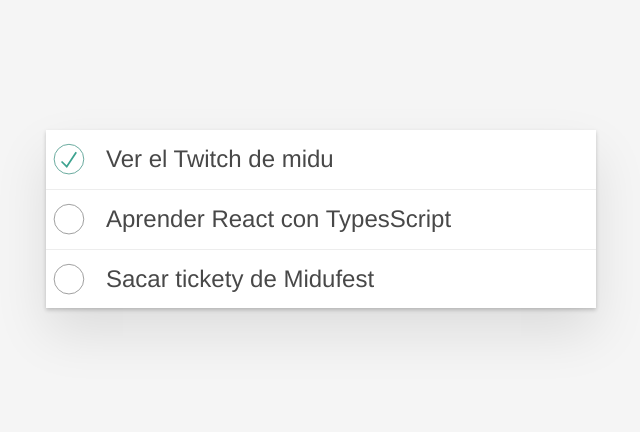
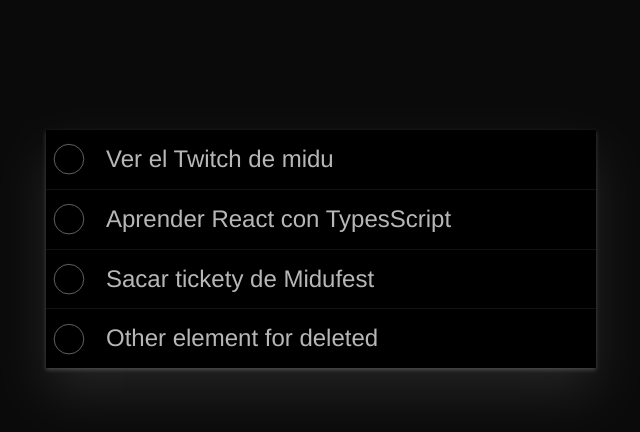
Before and after one commit to ravila64/28-todo-app-ts, a React (Vite) app: page / in a window 1280 px wide. Shown: the top 432 px of the page, without its empty margins (319-959 px from the left). Built offline with nearby package versions, Linux system fonts and the light colour scheme.

Commit message:
hasta borrar un Todo + uso Pick, en types

```diff
--- a/src/App.tsx
+++ b/src/App.tsx
@@ -1,32 +1,53 @@
 import { useState } from "react"
 import { Todos } from "./components/Todos.tsx"
+import { type TodoId, Todo as TodoType } from "./types"
 
-const mockTodos=[
+const mockTodos = [
   {
-    id:'1',
-    title:'Ver el Twitch de midu',
-    completed: true
-  },
-  {
-    id:'2',
-    title:'Aprender React con TypesScript',
+    id: '1',
+    title: 'Ver el Twitch de midu',
     completed: false
   },
   {
-    id:'3',
-    title:'Sacar tickety de Midufest',
+    id: '2',
+    title: 'Aprender React con TypesScript',
+    completed: false
+  },
+  {
+    id: '3',
+    title: 'Sacar tickety de Midufest',
+    completed: false
+  },
+  {
+    id: '4',
+    title: 'Other element for deleted',
     completed: false
   }
 ]
 
 // usar el termino React.FC next 2 puntos, en vez de JSX.Element
 // Queda: const App:React.FC=()=> {}
-const App = ():JSX.Element => {
-  const [todos] = useState(mockTodos)
+const App = (): JSX.Element => {
+  const [todos, setTodos] = useState(mockTodos)
+
+  // id:string, cambie, {id}=objeto nombrado
+  const handleRemove = ({ id }: TodoId): void => {
+    const newTodos = todos.filter(todo => todo.id !== id)
+    setTodos(newTodos)
+  }
+
+  // Se prodria {}
+  const handleCompleted = (
+    { id, completed }: Pick<TodoType, 'id' | 'completed'>
+  ): void => {
+
+  }
 
   return (
     <div className="todoapp">
-      <Todos todos={todos} />
+      <Todos
+        onRemoveTodo={handleRemove}
+        todos={todos} />
     </div>
   )
 }
--- a/src/components/Todo.tsx
+++ b/src/components/Todo.tsx
@@ -1,7 +1,14 @@
-import { type Todo as TodoTYpe } from "../types"
-type Props = TodoTYpe
+import { type Todo as TodoType } from "../types"
+import { type TodoId } from "../types"
 
-export const Todo:React.FC<Props> = ({id, title,completed}) =>{
+//type Props = TodoTYpe
+
+interface Props extends TodoType {
+    //estab id:string
+    onRemoveTodo: (id:TodoId) => void
+}
+
+export const Todo:React.FC<Props> = ({id, title,completed, onRemoveTodo}) =>{
     return(
         <div className="view">
             <input
@@ -13,7 +20,9 @@
             <label>{title}</label>
             <button
                 className="destroy"
-                onClick={()=>{}}
+                onClick={()=>{
+                    onRemoveTodo({id})
+                }}
             />
         </div>
     )
--- a/src/components/Todos.tsx
+++ b/src/components/Todos.tsx
@@ -1,22 +1,26 @@
 import { type ListOfTodos } from "../types"
 import { Todo } from "./Todo.tsx"
+import { type TodoId } from "../types"
 
+// cambie id:string x id:TodoId
 interface Props {
     todos: ListOfTodos
+    onRemoveTodo: ({ id }: TodoId) => void
 }
 
-export const Todos: React.FC<Props> = ({ todos }) => {
+export const Todos: React.FC<Props> = ({ todos, onRemoveTodo }) => {
     return (
         <>
             <ul className="todo-list">
                 {todos.map(todo => (
                     <li key={todo.id}
-                        className={`${todo.completed ? 'Completed':''}`}>
+                        className={`${todo.completed ? 'Completed' : ''}`}>
                         <Todo
                             key={todo.id}
                             id={todo.id}
                             title={todo.title}
                             completed={todo.completed}
+                            onRemoveTodo={onRemoveTodo}
                         />
                     </li>
                 ))}
--- a/src/index.css
+++ b/src/index.css
@@ -6,3 +6,6 @@
   min-width: 320px;
   min-height: 100vh;
 } */
+html{
+  filter: invert(1);
+}
--- a/src/types.d.ts
+++ b/src/types.d.ts
@@ -3,4 +3,9 @@
     title: string
     completed: boolean
 }
+// other option is Omit, se hace por si el id lo cambian a number y funcionaria
+export type TodoId = Pick<Todo, 'id'>
+export type TodoTitle = Pick<Todo, 'title'>
+export type TodoCompleted = Pick<Todo, 'completed'>
+
 export type ListOfTodos = Todo[]
```
